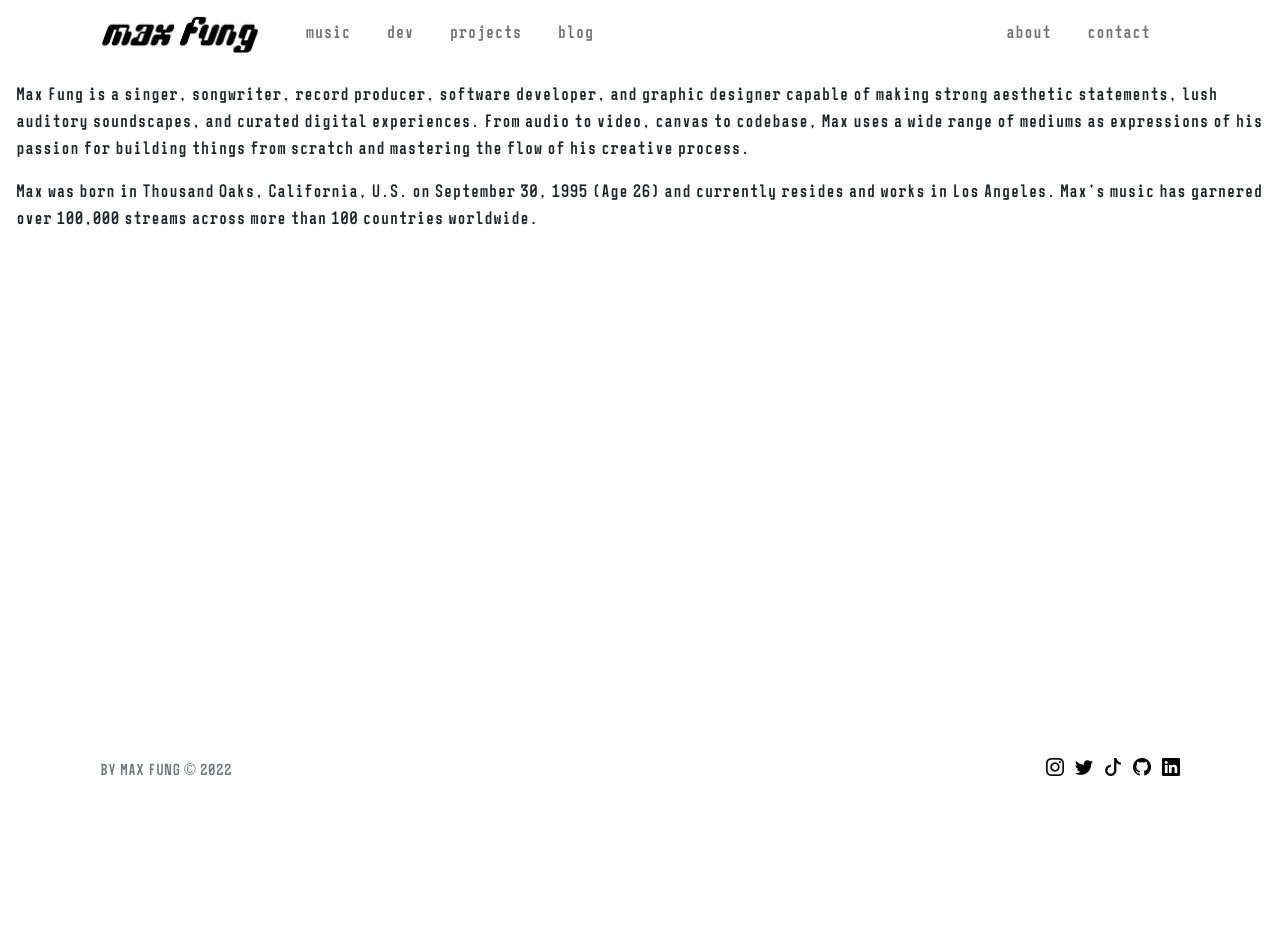
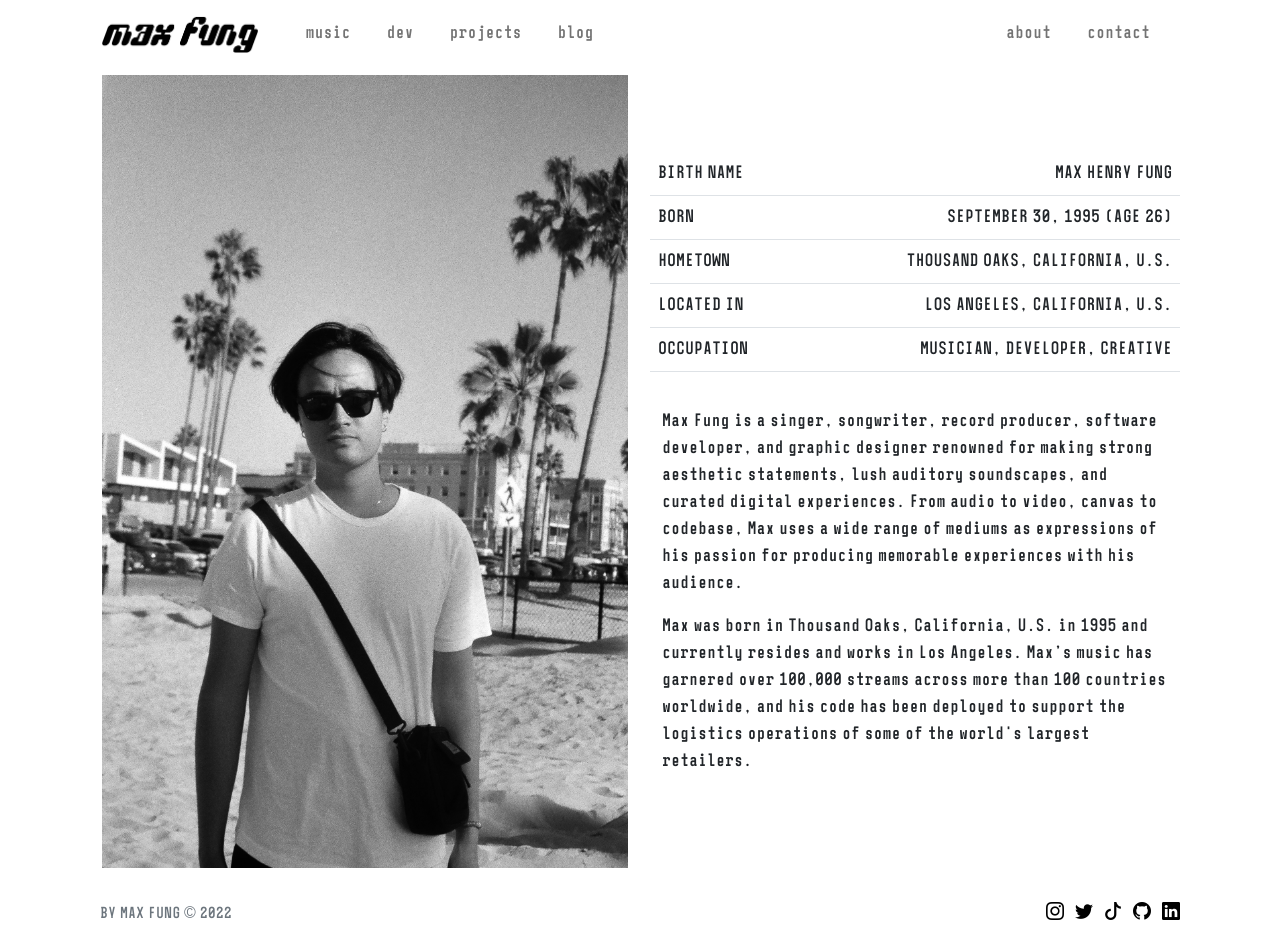
Before and after one commit to mxfng/bymaxfung.com, a Flask app: page /about in a window 1280 px wide. Before the commit the page ends 776 px from the top, so only its background shows below. Run offline with Flask 2, Linux system fonts and the light colour scheme.

Commit message:
About me page

```diff
--- /dev/null
+++ b/app/lib/times.py
@@ -0,0 +1,6 @@
+from datetime import date
+
+def getCurrentAge(birthDate):
+    days_in_year = 365.2425
+    age = int((date.today() - birthDate).days / days_in_year)
+    return age
--- /dev/null
+++ b/app/static/css/about.css
@@ -0,0 +1,3 @@
+.quick-facts {
+    text-transform: uppercase;
+}
--- a/app/static/css/main.css
+++ b/app/static/css/main.css
@@ -1,35 +1,54 @@
-/* Global Styles */
+/* Global
+------------------------------------------ */
 
 :root {
-    --main-bg-color: #fff;
-    --max-page-width: 1100px;
+    --background-color: #fff;
+    --max-tight-width: 1100px;
+    --max-page-width: 1800px;
+    --header-height: 60px;
+    --footer-height: 60px;
+}
+
+html, body {
+    padding: 0;
+    margin: 0;
+    display: grid;
 }
 
 html {
-    position: relative;
-    min-height: 100%;
+    height: 100%;
 }
 
 body {
+    grid-template-columns: 1fr;
+    grid-template-rows: auto 1fr var(--footer-height);
+    row-gap: 15px;
     font-family: qirate;
     font-size: 18px;
-    background-color: var(--main-bg-color);
-    margin-bottom: 60px;
-    margin:0;
-    padding:0;
-    height:100%;
+    min-height:100%;
 }
+
+/* Typography
+------------------------------------------ */
 
 @font-face{
     font-family: qirate;
     src: url('../fonts/Qirate.otf');
 }
 
-/* Navbar Styles */
+/* Header
+------------------------------------------ */
 
-.navbar-expand-lg {
-    max-width: var(--max-page-width);
-    background-color: var(--main-bg-color);
+.header {
+    background-color: var(--background-color);
+    height: var(--header-height);
+    width: 100%;
+    max-width: var(--max-tight-width);
+    margin: 0 auto;
+}
+
+.navbar {
+    background-color: var(--background-color);
 }
 
 .navbar-nav > li{
@@ -41,36 +60,47 @@ body {
     margin-right: 40px;
 }
 
-/* Content Styles */
+/* Content
+------------------------------------------ */
 
-.wrapper {
+.content {
     max-width: var(--max-page-width);
     margin: auto;
-}
-
-.content {
-    min-height: 400px;
-    padding: 16px;
-    margin-bottom: 60px;
     clear: both;
 }
 
-/* Footer Styles */
+.tight {
+    max-width: var(--max-tight-width);
+}
+
+.attached {
+    height: 100%;
+    width: 100%;
+}
+
+.text {
+    padding: 10px;
+}
+
+
+/* Footer
+------------------------------------------ */
 
 .footer {
-    position:absolute;
-    bottom:0;
+    background-color: var(--background-color);
     font-size: 16px;
     text-transform: uppercase;
-    line-height: 60px;
+    line-height: var(--footer-height);
+
     padding: 0px 10px 0px 10px;
-    height: 60px;
-    max-width: var(--max-page-width);
+    height: var(--footer-height);
     width: 100%;
+    max-width: var(--max-tight-width);
+    margin: 0 auto;
 }
 
 .footer-icons > a {
     font-size: 18px;
-    color: #000000;
+    color: #000;
     padding-left: 7px;
 }
--- a/app/static/js/navbar.js
+++ /dev/null
@@ -1,18 +0,0 @@
-// When the user scrolls the page, execute setNavbarSticky
-window.onscroll = function() {setNavbarSticky()};
-
-// Get the navbar
-var navbar = document.getElementById("navbar");
-
-// Get the offset position of the navbar
-var sticky = navbar.offsetTop;
-
-// Add the sticky class to the navbar when you reach its scroll position.
-// Remove "sticky" when you leave the scroll position
-function setNavbarSticky() {
-  if (window.pageYOffset >= sticky) {
-    navbar.classList.add("sticky")
-  } else {
-    navbar.classList.remove("sticky");
-  }
-}
--- a/app/templates/about.html
+++ b/app/templates/about.html
@@ -1,14 +1,53 @@
 {% extends "base.html" %}
 
 {% block head %}
+<link rel="stylesheet" href="{{ url_for('static', filename='css/about.css') }}">
+{% endblock %}
+
+{% block title %}
 About
 {% endblock %}
 
 {% block content %}
-<p>
-    Max Fung is a singer, songwriter, record producer, software developer, and graphic designer capable of making strong aesthetic statements, lush auditory soundscapes, and curated digital experiences. From audio to video, canvas to codebase, Max uses a wide range of mediums as expressions of his passion for building things from scratch and mastering the flow of his creative process.
-</p>
-<p>
-    Max was born in Thousand Oaks, California, U.S. on September 30, 1995 (Age 26) and currently resides and works in Los Angeles. Max’s music has garnered over 100,000 streams across more than 100 countries worldwide.
-</p>
+<main class="content tight">
+    <div class="container">
+        <div class="row align-items-center">
+            <div class="col-md-12 col-lg-6">
+                <img src="{{ url_for('static', filename='img/about.jpg') }}" class="img-fluid">
+            </div>
+            <div class="col-md-12 col-lg-6 ">
+                <div class="row text">
+                    <table class="table quick-facts">
+                        <tbody>
+                            <tr>
+                                <td>Birth Name</td>
+                                <td class="text-end">Max Henry Fung</td>
+                            </tr>
+                            <tr>
+                                <td>Born</td>
+                                <td class="text-end">September 30, 1995 (Age {{ age }})</td>
+                            </tr>
+                            <tr>
+                                <td>Hometown</td>
+                                <td class="text-end">Thousand Oaks, California, U.S.</td>
+                            </tr>
+                            <tr>
+                                <td>Located In</td>
+                                <td class="text-end">Los Angeles, California, U.S.</td>
+                            </tr>
+                            <tr>
+                                <td>Occupation</td>
+                                <td class="text-end">Musician, Developer, Creative</td>
+                            </tr>
+                        </tbody>
+                    </table>
+                </div>
+                <div class="row text">
+                    <p>Max Fung is a singer, songwriter, record producer, software developer, and graphic designer renowned for making strong aesthetic statements, lush auditory soundscapes, and curated digital experiences. From audio to video, canvas to codebase, Max uses a wide range of mediums as expressions of his passion for producing memorable experiences with his audience.</p>
+                    <p>Max was born in Thousand Oaks, California, U.S. in 1995 and currently resides and works in Los Angeles. Max’s music has garnered over 100,000 streams across more than 100 countries worldwide, and his code has been deployed to support the logistics operations of some of the world's largest retailers.</p>
+                </div>
+            </div>
+        </div>
+    </div>
+</main>
 {% endblock %}
--- a/app/templates/base.html
+++ b/app/templates/base.html
@@ -12,17 +12,18 @@
         >
         <link rel="stylesheet" href="https://cdn.jsdelivr.net/npm/bootstrap-icons@1.8.3/font/bootstrap-icons.css">
         <link rel="stylesheet" href="{{ url_for('static', filename='css/main.css') }}">
-        <title>{% block head %}{% endblock %}Max Fung</title>
+        {% block head %}{% endblock %}
+        <title>{% block title %}{% endblock %}</title>
     </head>
     <body>
-        <div class="wrapper">
-            <nav class="navbar sticky-top navbar-expand-lg">
+        <div class="header sticky-top">
+            <nav class="navbar navbar-expand-lg">
                 <div class="container-fluid">
-                    <a class="navbar-brand" href="/home">
+                    <a class="navbar-brand" href="/">
                         <img src="{{ url_for('static', filename='img/site-logo.png') }}", height="40">
                     </a>
                     <button class="navbar-toggler" type="button" data-bs-toggle="collapse" data-bs-target="#navbarText" aria-controls="navbarText" aria-expanded="false" aria-label="Toggle navigation">
-                        <i class="bi-asterisk"></i>
+                        <i class="bi-list"></i>
                     </button>
                     <div class="collapse navbar-collapse" id="navbarText">
                         <ul class="navbar-nav me-auto mb-2 mb-lg-0">
@@ -39,10 +40,7 @@
                 </div>
             </nav>
         </div>
-        <div class="content">
         {% block content %}{% endblock %}
-        </div>
-        <div class="wrapper">
         <footer class="footer">
             <div class="d-flex justify-content-between">
                 <span class="text-muted">By Max Fung <span style="font-family: sans-serif;">©</span> {{ now.year }}</span>
@@ -55,7 +53,6 @@
                 </div>
             </div>
         </footer>
-        </div>
         <script
         src="https://cdn.jsdelivr.net/npm/bootstrap@5.2.0-beta1/dist/js/bootstrap.bundle.min.js"
         integrity="sha384-pprn3073KE6tl6bjs2QrFaJGz5/SUsLqktiwsUTF55Jfv3qYSDhgCecCxMW52nD2"
--- a/app/templates/dev.html
+++ b/app/templates/dev.html
@@ -1,9 +1,12 @@
 {% extends "base.html" %}
 
 {% block head %}
+{% endblock %}
+
+{% block title %}
 Dev
 {% endblock %}
 
 {% block content %}
-
+<main class="content"></main>
 {% endblock %}
--- a/app/views.py
+++ b/app/views.py
@@ -1,7 +1,12 @@
 from flask import Blueprint, render_template
-from datetime import datetime
+from datetime import datetime, date
+from .lib import times
 
 views = Blueprint("views", __name__)
+
+@views.context_processor
+def inject_now():
+    return dict(now=datetime.utcnow())
 
 @views.route("/")
 @views.route("/home")
@@ -11,6 +16,10 @@ def home():
 @views.route("/about")
 def about():
     return render_template('about.html')
+
+@views.context_processor
+def calculate_age():
+    return dict(age=times.getCurrentAge(date.fromisoformat('1995-09-30')))
 
 @views.route("/contact")
 def contact():
@@ -31,9 +40,3 @@ def dev():
 @views.route("/projects")
 def projects():
     return render_template('projects.html')
-
-# Context Processors
-
-@views.context_processor
-def inject_now():
-    return dict(now=datetime.utcnow())
```
Also changed, not shown: app/templates/blog.html (+6 -1 lines), app/templates/contact.html (+6 -1 lines), app/templates/home.html (+10 -11 lines), app/templates/music.html (+6 -1 lines), app/templates/projects.html (+5 -2 lines), app/lib/__init__.py (added), app/static/img/about.jpg (added), app/static/img/toggler-icon-fat.png (renamed from app/static/img/max-fung-toggler-icon.png). Lines whose indentation alone changed are shown as unchanged.
